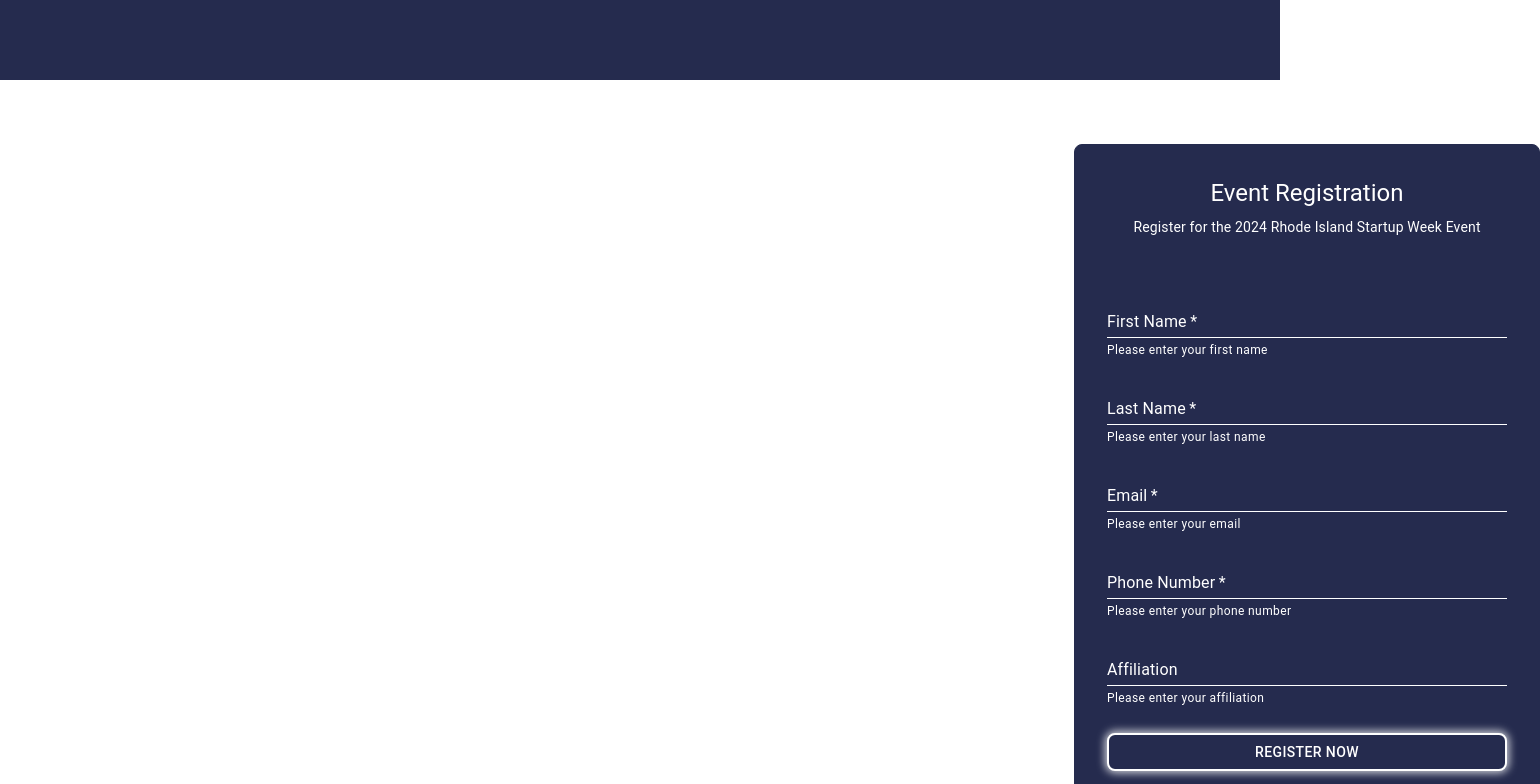
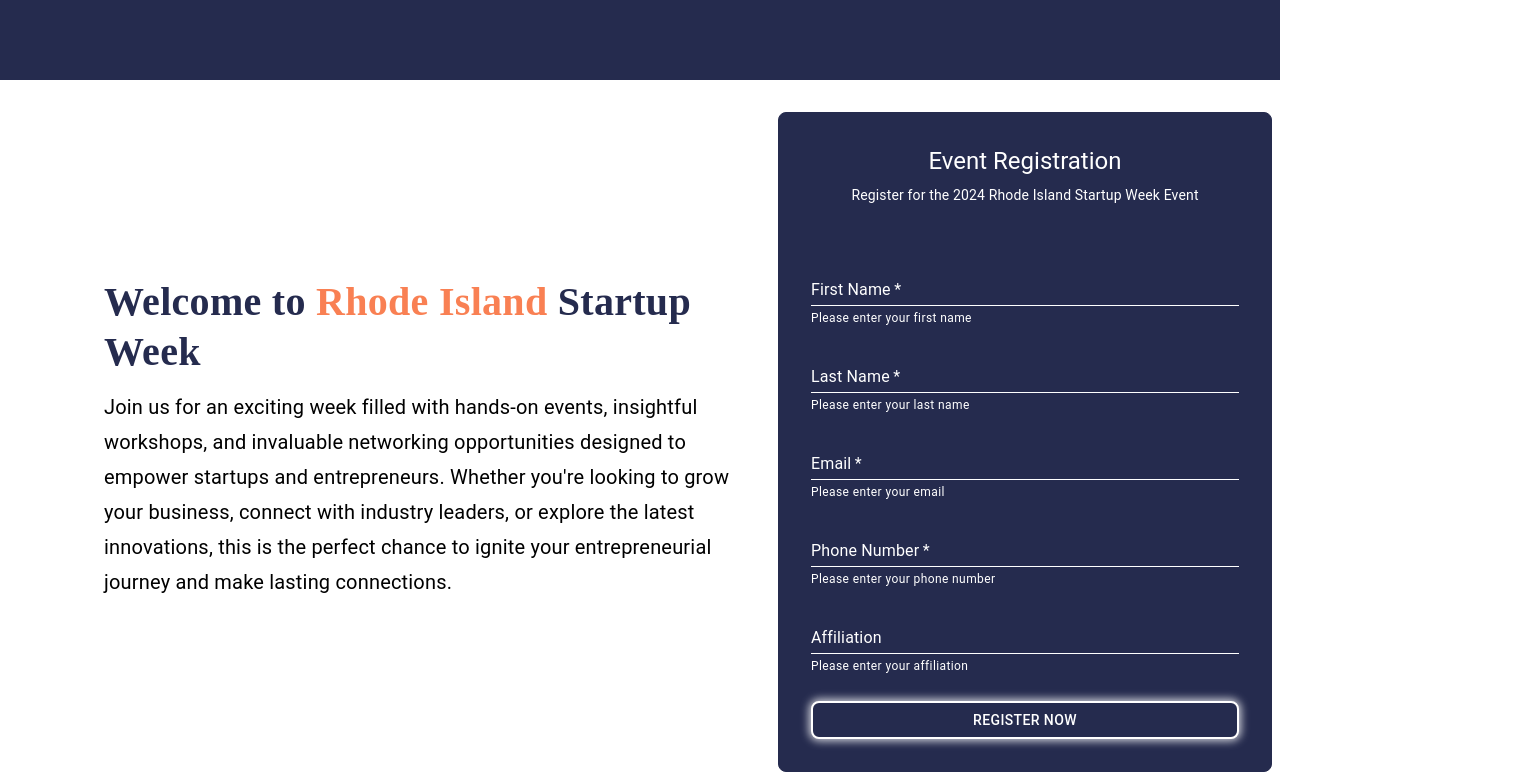
Before and after one commit to DanteCady/StartupWeekPlatform, a React (Create React App) app: page / in a window 1280 px wide. Shown: the top 784 px of the page, 1540 px wide, since content can reach past the window. Built offline with nearby package versions, Linux system fonts and the light colour scheme.

Commit message:
Updated form page UI and added text

```diff
--- a/src/views/home/page.js
+++ b/src/views/home/page.js
@@ -10,34 +10,67 @@
   const isMobile = useMediaQuery(theme.breakpoints.down('sm'));
 
   return (
-    // Main container for the HomePage
+    // Main container for the home page
     <Box
       sx={{
         display: 'flex',
-        flexDirection: 'column',
-        alignItems: isMobile ? 'center' : 'flex-end',
-        justifyContent: 'flex-end',
+        flexDirection: isMobile ? 'column' : 'row',
+        alignItems: 'center',
+        justifyContent: 'flex-start',
         width: '100%',
-        height: '100%',
-        mt: '2rem',
+        padding: '2rem',
         position: 'relative',
+        overflowY: 'hidden',
       }}
     >
+      <Box
+        sx={{
+          display: 'flex',
+          flexDirection: 'column',
+          width: isMobile ? '100%' : '60%',
+          padding: '2rem',
+          textAlign: isMobile ? 'center' : 'left',
+        }}
+      >
+        <Typography
+          variant="h4"
+          gutterBottom
+          sx={{
+            color: '#252b4e',
+            fontWeight: 'bold',
+            fontSize: isMobile ? '2rem' : '2.5rem',
+            fontFamily: 'Montserrat',
+          }}
+        >
+          Welcome to <span style={{ color: '#f98053', fontWeight: 'bold' }}>Rhode Island</span> Startup Week
+        </Typography>
+        <Typography
+          variant="body1"
+          gutterBottom
+          sx={{
+            fontSize: isMobile ? '1rem' : '1.25rem',
+            fontFamily: 'Segoe UI. sans-serif',
+            lineHeight: isMobile ? '1.5' : '1.75',
+          }}
+        >
+          Join us for an exciting week filled with hands-on events, insightful workshops,
+          and invaluable networking opportunities designed to empower startups and entrepreneurs.
+          Whether you're looking to grow your business, connect with industry leaders, or
+          explore the latest innovations, this is the perfect chance to ignite your entrepreneurial
+          journey and make lasting connections.
+        </Typography>
+      </Box>
       {/* Box component that wraps the form */}
       <Box
         sx={{
           display: 'flex',
           flexDirection: 'column',
-          alignItems: 'flex-start',
+          alignItems: 'center',
           justifyContent: 'center',
-          width: '100%',
-          maxWidth: '400px',
+          width: isMobile ? '100%' : '40%',
           padding: '2rem',
           border: '1px solid #252b4e',
           borderRadius: '8px',
-          position: isMobile ? 'static' : 'relative',
-          right: isMobile ? '0' : '-300px',
-          mt: '2rem',
           backgroundColor: '#252b4e',
           color: '#fff',
         }}
@@ -55,8 +88,8 @@
             Register for the 2024 Rhode Island Startup Week Event
           </Typography>
         </Box>
+        {/* Box component that wraps the form */}
         <Box sx={{ width: '100%' }}>
-          {/* FormComponent that takes the formConfig as props */}
           <FormComponent formConfig={eventRegistrationForm()} />
         </Box>
       </Box>
```
